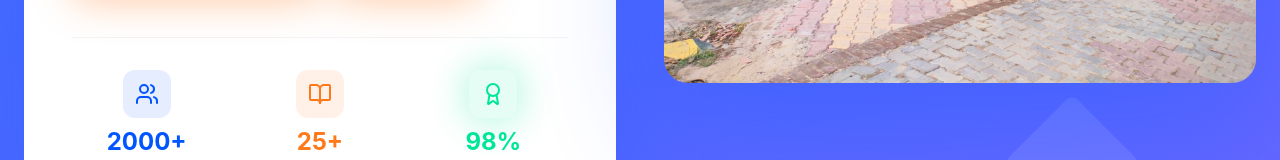
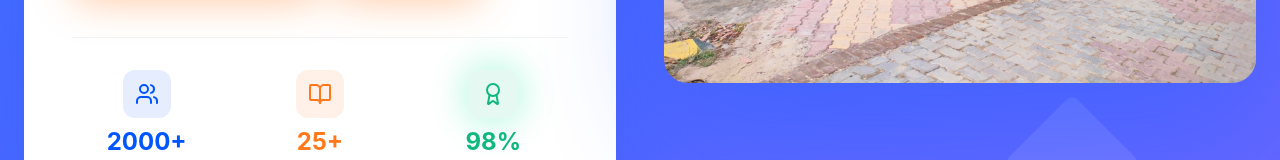
Before and after one commit to Nob1taaaa/stellar-school-showcase, a React (Vite) app: page / in a window 1280 px wide. Shown: the part 635-795 px from the top of the page. Built offline with nearby package versions, Linux system fonts and the light colour scheme.

Commit message:
Fix color changes
The color changes were not applied correctly. This commit ensures the color changes are properly implemented.

```diff
--- a/src/components/GyandeepHero.tsx
+++ b/src/components/GyandeepHero.tsx
@@ -71,10 +71,10 @@ const GyandeepHero = () => {
                 <div className="text-sm text-muted-foreground">Years</div>
               </div>
               <div className="text-center">
-                <div className="w-12 h-12 bg-emerald-vibrant/10 rounded-xl flex items-center justify-center mx-auto mb-2 shadow-emerald">
-                  <Award className="w-6 h-6 text-emerald-vibrant" />
+                <div className="w-12 h-12 bg-emerald-force rounded-xl flex items-center justify-center mx-auto mb-2 shadow-emerald">
+                  <Award className="w-6 h-6 text-emerald-force" style={{color: 'hsl(160 84% 39)'}} />
                 </div>
-                <div className="text-2xl font-bold text-emerald-vibrant">98%</div>
+                <div className="text-2xl font-bold text-emerald-force" style={{color: 'hsl(160 84% 39)'}}>98%</div>
                 <div className="text-sm text-muted-foreground">Success</div>
               </div>
             </div>
--- a/src/index.css
+++ b/src/index.css
@@ -46,7 +46,7 @@
     --blue-deep: 220 100% 35; /* Deep blue */
     --orange-vibrant: 25 100% 55; /* Bright orange */
     --orange-light: 35 100% 70; /* Light orange */
-    --emerald-vibrant: 160 100% 45; /* Beautiful emerald green */
+    --emerald-vibrant: 160 84% 39; /* Beautiful emerald green */
 
     /* Beautiful Gradients */
     --gradient-hero: linear-gradient(135deg, hsl(220 100% 60%) 0%, hsl(230 100% 65%) 30%, hsl(240 100% 70%) 100%);
@@ -270,4 +270,13 @@
     transform: translateZ(0);
     will-change: transform, opacity;
   }
+
+  /* Force emerald color utility */
+  .text-emerald-force {
+    color: hsl(160 84% 39) !important;
+  }
+
+  .bg-emerald-force {
+    background-color: hsl(160 84% 39 / 0.1) !important;
+  }
 }
```
